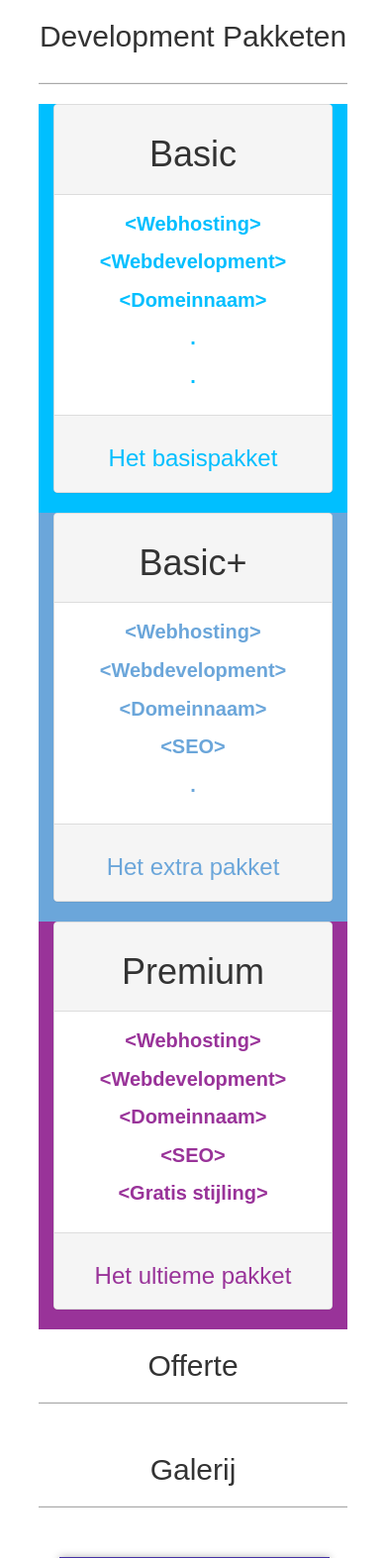
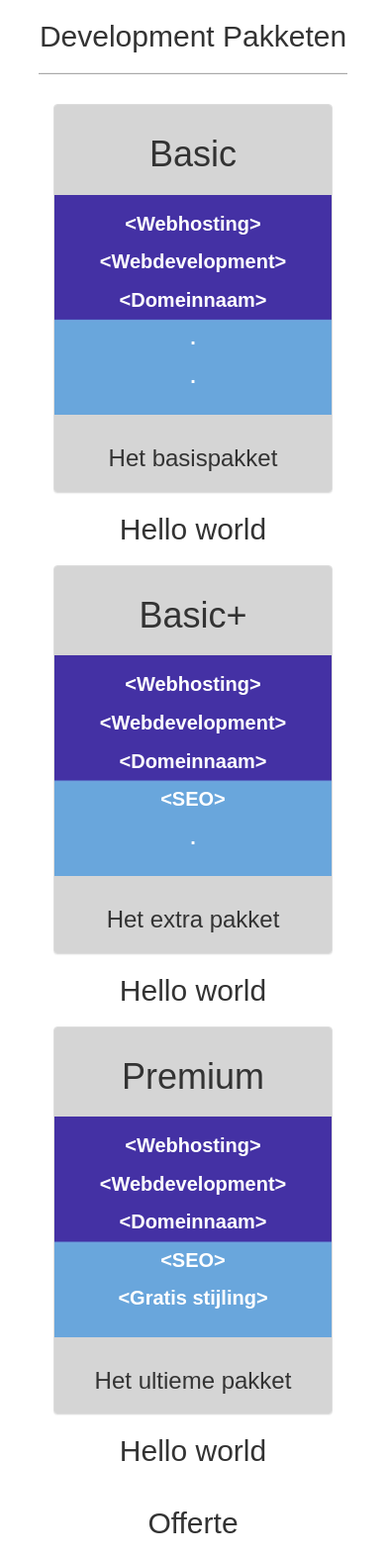
Before and after one commit to Sync-Development/Sync-Development, a PHP site: page /diensten.html in a window 390 px wide. Shown: the part 65-1639 px from the top of the page at 99% size. Run offline with PHP 8.4, Linux system fonts and the light colour scheme; some libraries are stand-ins or nearby versions.

Commit message:
Diensten
Diensten pagina aangepast waardoor  het strakker en mooier eruit ziet. ook is het nu responsive

```diff
--- a/diensten.html
+++ b/diensten.html
@@ -89,8 +89,8 @@
 
   <div id="wrapper2">
       <h2>Development Pakketen</h2>
-      <p>Kies hier een development pakket dat bij u past!</p>
       <hr>
+       <p>Kies hier een development pakket dat bij u past!</p>
     </div>
 
 
@@ -102,12 +102,12 @@
 
   </div>
   <div class="row slideanim">
-    <div id="kolom-1" class="col-sm-10 col-sm-push-1 col-md-4 col-md-push-0 col-xs-12">
-      <div  class="panel panel-default text-center">
-       <div class="panel-heading">
+    <div class="col-sm-10 col-sm-push-1 col-md-4 col-md-push-0 col-xs-12">
+      <div class="panel panel-default text-center">
+       <div id="hoofd" class="panel-heading">
           <h1>Basic</h1>
         </div>
-        <div class="panel-body">
+        <div id="kolom-1" class="panel-body">
           <p><strong>&LT;Webhosting&GT;</strong> </p>
           <p><strong>&LT;Webdevelopment&GT;</strong></p>
           <p><strong>&LT;Domeinnaam&GT;</strong></p>
@@ -115,47 +115,52 @@
           <p><strong> . </strong></p>
 
         </div>
-        <div class="panel-footer">
+        <div id="voet" class="panel-footer">
           <h3>Het basispakket</h3>
         </div>
       </div>
+         <h2>Hello world</h2>
+        <p>hello hello hello hello hello hello hello hello hello hello hello hello hello hello hello hello hello hello hello hello hello hello hello hello hello hello hello hello hello hello</p>
     </div>
       <!--Deze kolommen veranderen van kleur door id="kolom"-->
-    <div id="kolom-2" class="col-sm-10 col-sm-push-1 col-md-4 col-md-push-0 col-xs-12">
+    <div class="col-sm-10 col-sm-push-1 col-md-4 col-md-push-0 col-xs-12">
       <div class="panel panel-default text-center">
-        <div class="panel-heading">
+        <div id="hoofd" class="panel-heading">
         <h1>Basic+</h1>
         </div>
-        <div class="panel-body">
+        <div id="kolom-2" class="panel-body">
           <p><strong>&LT;Webhosting&GT;</strong> </p>
           <p><strong>&LT;Webdevelopment&GT;</strong></p>
           <p><strong>&LT;Domeinnaam&GT;</strong></p>
           <p><strong>&LT;SEO&GT;</strong></p>
           <p><strong> . </strong></p>
         </div>
-        <div class="panel-footer">
+        <div id="voet" class="panel-footer">
           <h3>Het extra pakket</h3>
-
         </div>
       </div>
+        <h2>Hello world</h2>
+        <p>hello hello hello hello hello hello hello hello hello hello hello hello hello hello hello hello hello hello hello hello hello hello hello hello hello hello hello hello hello hello</p>
     </div>
-    <div id="kolom-3" class="col-sm-10 col-sm-push-1 col-md-4 col-md-push-0 col-xs-12">
+    <div class="col-sm-10 col-sm-push-1 col-md-4 col-md-push-0 col-xs-12">
       <div class="panel panel-default text-center">
-        <div class="panel-heading">
+        <div id="hoofd" class="panel-heading">
           <h1>Premium</h1>
         </div>
-        <div class="panel-body">
+        <div  id="kolom-3" class="panel-body">
           <p><strong>&LT;Webhosting&GT;</strong> </p>
           <p><strong>&LT;Webdevelopment&GT;</strong></p>
           <p><strong>&LT;Domeinnaam&GT;</strong></p>
           <p><strong>&LT;SEO&GT;</strong></p>
           <p><strong>&LT;Gratis stijling&GT;</strong></p>
         </div>
-        <div class="panel-footer">
+        <div id="voet" class="panel-footer">
           <h3>Het ultieme pakket</h3>
         </div>
       </div>
     </div>
+       <h2>Hello world</h2>
+        <p>hello hello hello hello hello hello hello hello hello hello hello hello hello hello hello hello hello hello hello hello hello hello hello hello hello hello hello hello hello hello</p>
   </div>
       <br>
       <br>
--- a/landscape.css
+++ b/landscape.css
@@ -94,20 +94,32 @@
 
 
 #kolom-1 {
-    color: deepskyblue;
-    background-color: deepskyblue;
+    color: white;
+        background-image:url("../Sync-Development/images/Kolom.jpg");
+    background-size:cover;
 
 }
 
 #kolom-2 {
-    color: #6ba6da;
-    background-color: #6ba6da;
+    color: white;
+    background-image:url("../Sync-Development/images/Kolom.jpg");
+    background-size:cover;
 }
 
 #kolom-3 {
-    color:  #993399;;
-    background-color: #993399;
-    text-align: center;
+    color:  white;
+    background-image:url("../Sync-Development/images/Kolom.jpg");
+    background-size:cover;
+}
+
+#hoofd{
+    background-color: #D5D5D5;
+    border-color: #D5D5D5;
+}
+
+#voet{
+  background-color: #D5D5D5;
+  border-color: transparent;
 }
 
 #container{
```
Also changed, not shown: images/Kolom.jpg (added).
